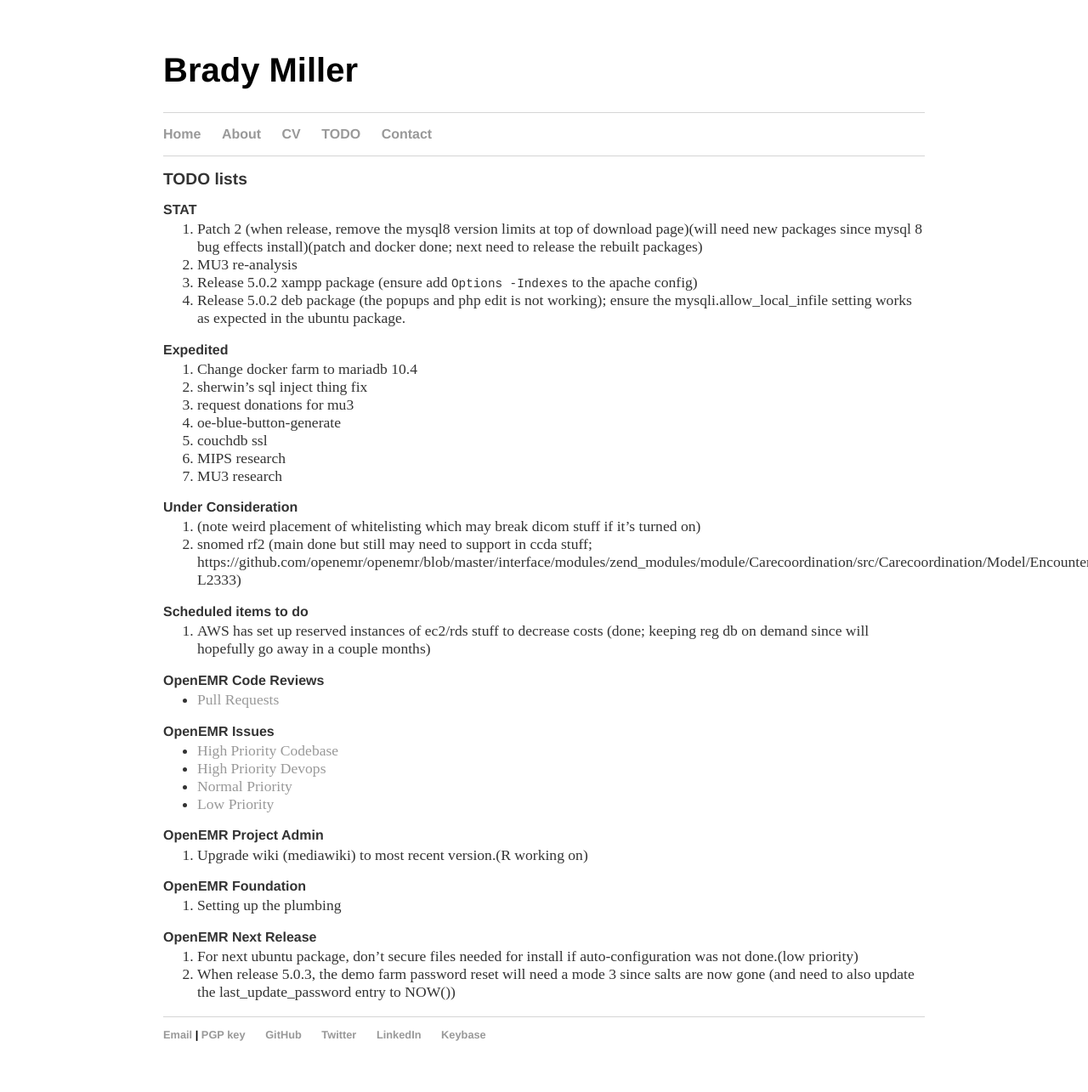
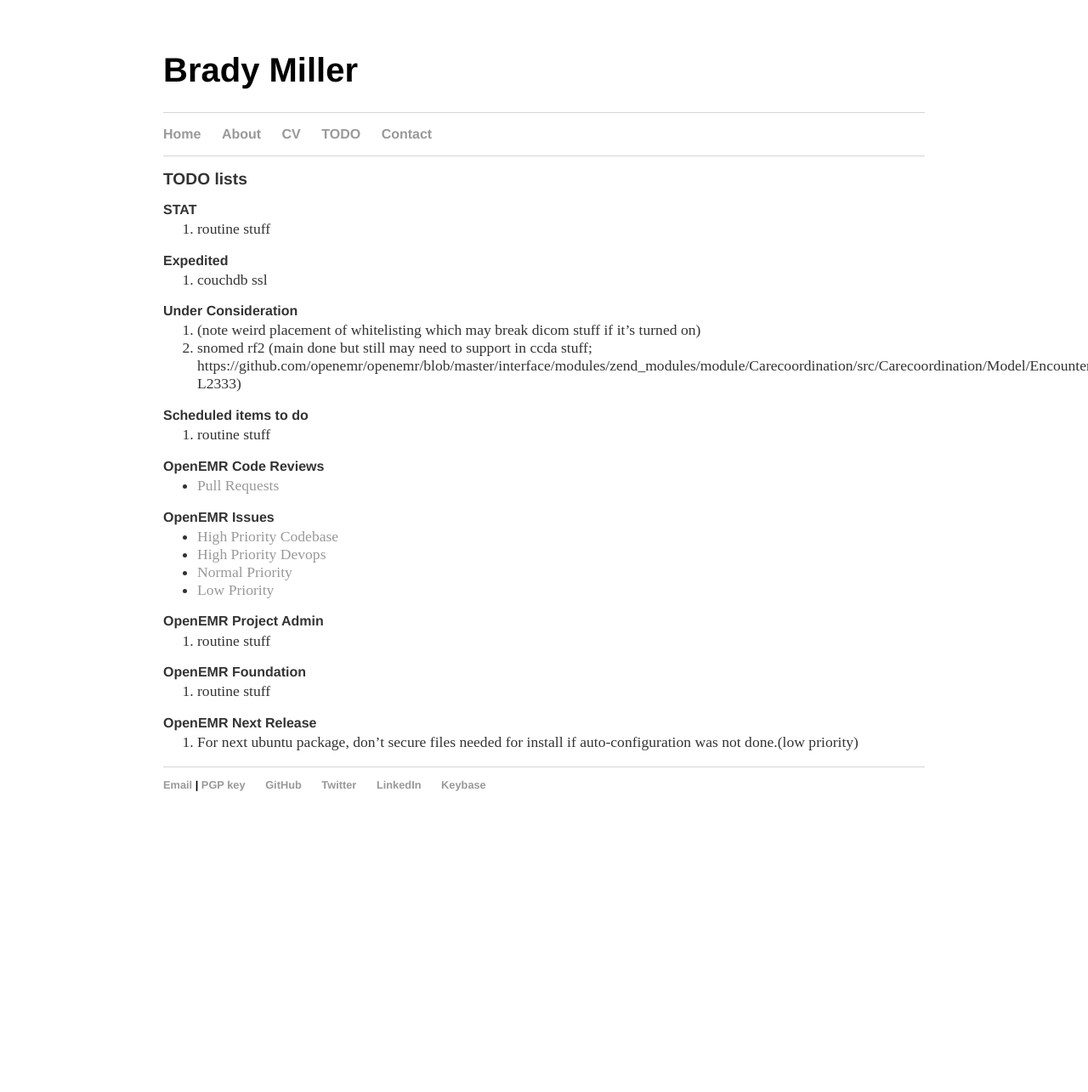
Before and after one commit to bradymiller/bradymiller.github.io, a Jekyll site: the page built from todo/index.md, in a window 1280 px wide. Shown: the whole page at 85% size. Built offline with Jekyll 4.4.1, drawn with Linux system fonts in a browser that asks for light colours; our own code applies the rules of GitHub Pages for plain Markdown files; after the commit the page ends 991 px from its top, so only the background shows below that.

Commit message:
Update index.md

```diff
--- a/todo/index.md
+++ b/todo/index.md
@@ -4,42 +4,32 @@
 ## TODO lists
 
 ### STAT
-1. Patch 2 (when release, remove the mysql8 version limits at top of download page)(will need new packages since mysql 8 bug effects install)(patch and docker done; next need to release the rebuilt packages)
-1. MU3 re-analysis
-1. Release 5.0.2 xampp package (ensure add `Options -Indexes` to the apache config)
-1. Release 5.0.2 deb package (the popups and php edit is not working); ensure the mysqli.allow_local_infile setting works as expected in the ubuntu package.
+1. routine stuff
 
 ### Expedited
-1. Change docker farm to mariadb 10.4
-1. sherwin's sql inject thing fix
-1. request donations for mu3
-1. oe-blue-button-generate
 1. couchdb ssl
-1. MIPS research
-1. MU3 research
 
 ### Under Consideration
 1. (note weird placement of whitelisting which may break dicom stuff if it's turned on)
 1. snomed rf2 (main done but still may need to support in ccda stuff; https://github.com/openemr/openemr/blob/master/interface/modules/zend_modules/module/Carecoordination/src/Carecoordination/Model/EncounterccdadispatchTable.php#L2316-L2333)
 
 ### Scheduled items to do
-1. AWS has set up reserved instances of ec2/rds stuff to decrease costs (done; keeping reg db on demand since will hopefully go away in a couple months)
+1. routine stuff
 
 ### OpenEMR Code Reviews
 * [Pull Requests](https://github.com/openemr/openemr/pulls)
 
 ### OpenEMR Issues
-* [High Priority Codebase](https://github.com/openemr/openemr/milestone/4)
+* [High Priority Codebase](https://github.com/openemr/openemr/milestone/5)
 * [High Priority Devops](https://github.com/openemr/openemr-devops/milestone/1)
-* [Normal Priority](https://github.com/openemr/openemr/milestone/5)
-* [Low Priority](https://github.com/openemr/openemr/milestone/6)
+* [Normal Priority](https://github.com/openemr/openemr/milestone/6)
+* [Low Priority](https://github.com/openemr/openemr/milestone/7)
 
 ### OpenEMR Project Admin
-1. Upgrade wiki (mediawiki) to most recent version.(R working on)
+1. routine stuff
 
 ### OpenEMR Foundation
-1. Setting up the plumbing
+1. routine stuff
 
 ### OpenEMR Next Release
 1. For next ubuntu package, don't secure files needed for install if auto-configuration was not done.(low priority)
-1. When release 5.0.3, the demo farm password reset will need a mode 3 since salts are now gone (and need to also update the last_update_password entry to NOW())
```
